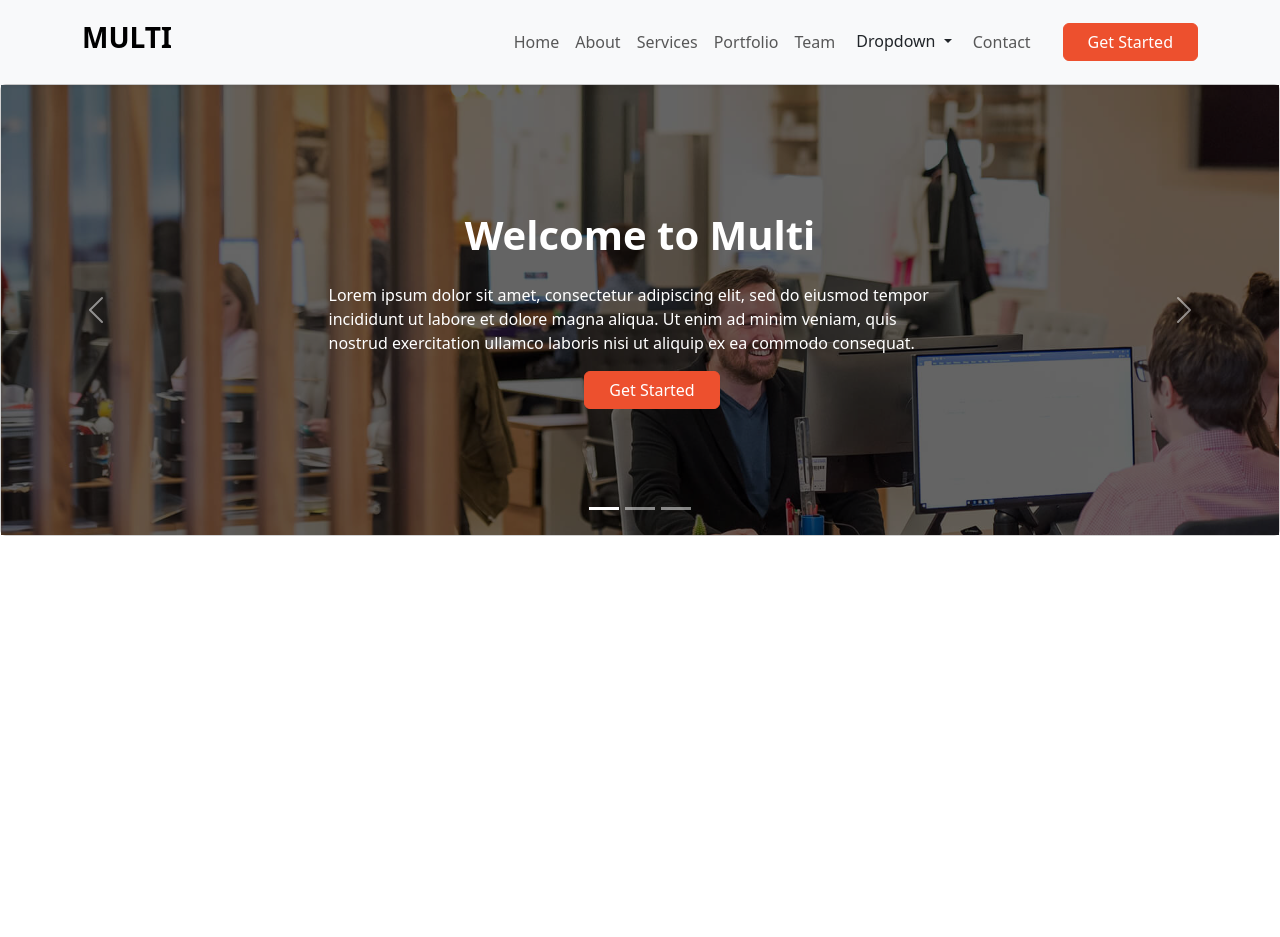
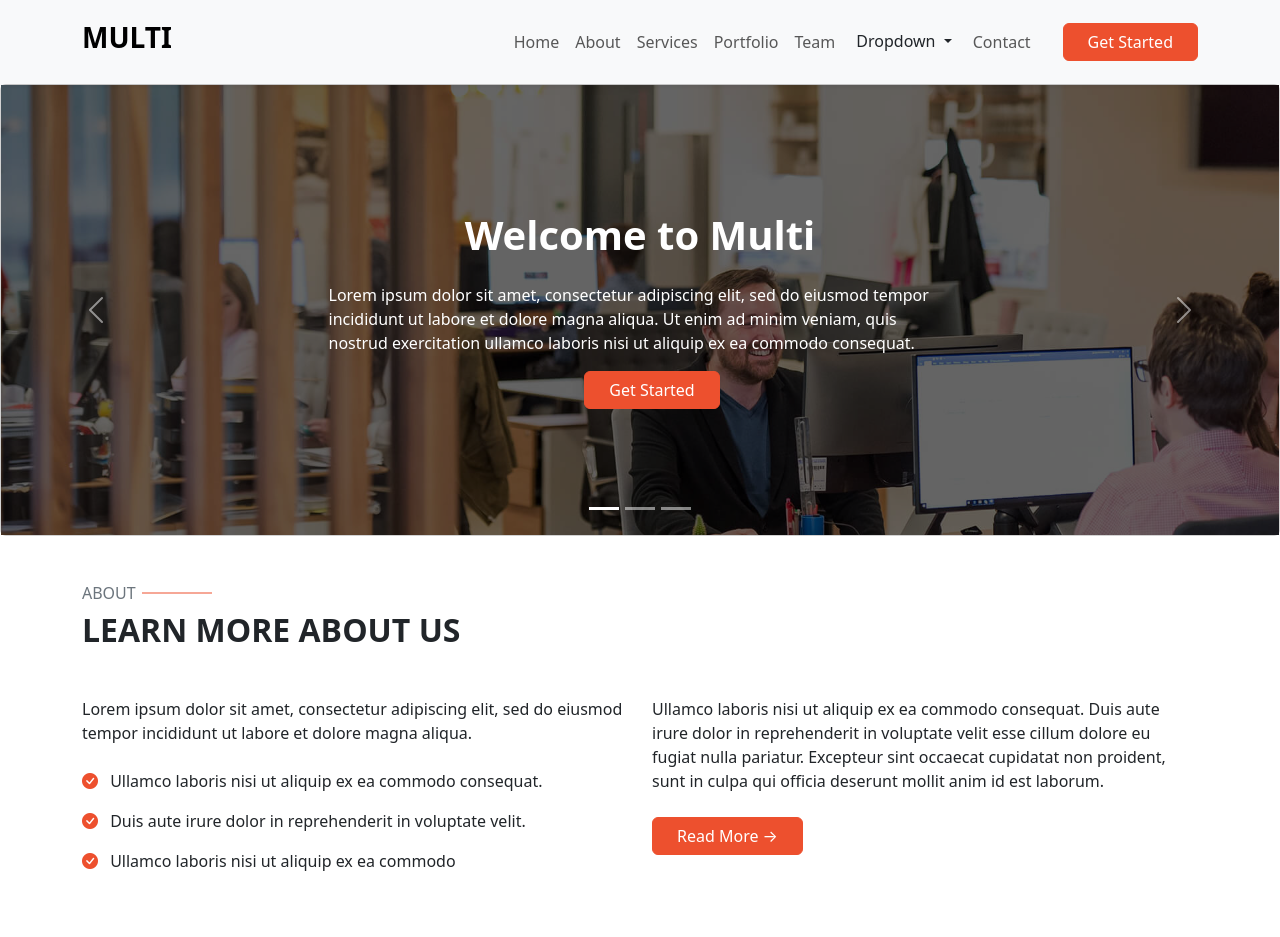
Before and after one commit to soheil0082/Multi, a website: page src/index.html in a window 1280 px wide. Before the commit the page ends 800 px from the top, so only its background shows below. Drawn offline with nearby package versions, Linux system fonts and the light colour scheme.

Commit message:
feat: adds about section

```diff
--- a/src/index.html
+++ b/src/index.html
@@ -6,6 +6,7 @@
     <meta name="viewport" content="width=device-width, initial-scale=1">
     <title>Bootstrap demo</title>
     <link rel="stylesheet" href="main.css">
+    <link rel="stylesheet" href="https://cdn.jsdelivr.net/npm/bootstrap-icons@1.11.3/font/bootstrap-icons.min.css">
 </head>
 
 <body>
@@ -110,6 +111,39 @@
             <span class="visually-hidden">Next</span>
         </button>
     </div>
+    <section class="container py-5">
+        <div class="section-header">
+            <h6 class="text-uppercase text-secondary title">ABOUT</h6>
+            <h2 class="fw-bold mb-5">LEARN MORE ABOUT US</h2>
+        </div>
+        <div class="row">
+            <div class="col-lg-6">
+                <p class="mb-4">Lorem ipsum dolor sit amet, consectetur adipiscing elit, sed do
+                    eiusmod tempor incididunt ut labore et dolore magna aliqua.</p>
+                <ul class="list-unstyled">
+                    <li class="mb-3">
+                        <i class="bi bi-check-circle-fill text-primary me-2"></i>
+                        Ullamco laboris nisi ut aliquip ex ea commodo consequat.
+                    </li>
+                    <li class="mb-3">
+                        <i class="bi bi-check-circle-fill text-primary me-2"></i>
+                        Duis aute irure dolor in reprehenderit in voluptate velit.
+                    </li>
+                    <li class="mb-3">
+                        <i class="bi bi-check-circle-fill text-primary me-2"></i>
+                        Ullamco laboris nisi ut aliquip ex ea commodo
+                    </li>
+                </ul>
+            </div>
+            <div class="col-lg-6">
+                <p class="mb-4">Ullamco laboris nisi ut aliquip ex ea commodo consequat. Duis aute
+                    irure dolor in reprehenderit in voluptate velit esse cillum dolore eu fugiat nulla pariatur.
+                    Excepteur sint occaecat cupidatat non proident, sunt in culpa qui officia deserunt mollit anim
+                    id est laborum.</p>
+                <button class="btn btn-primary px-4 text-white">Read More →</button>
+            </div>
+        </div>
+    </section>
     <script src="https://cdn.jsdelivr.net/npm/bootstrap@5.3.5/dist/js/bootstrap.bundle.min.js"
         integrity="sha384-k6d4wzSIapyDyv1kpU366/PK5hCdSbCRGRCMv+eplOQJWyd1fbcAu9OCUj5zNLiq"
         crossorigin="anonymous"></script>
--- a/src/main.scss
+++ b/src/main.scss
@@ -17,5 +17,20 @@ $primary: #ed502e;
     background: rgba(0, 0, 0, 0.6);
 }
 
+.section-header h6 {
+    position: relative;
+
+    &::before {
+        content: '';
+        position: absolute;
+        left: 60px;
+        top: 50%;
+        transform: translateY(-50%);
+        width: 70px;
+        height: 1px;
+        background-color: $primary;
+    }
+}
+
 
 @import "../node_modules/bootstrap/scss/bootstrap";
```
Also changed, not shown: src/main.css, 1 other file.
